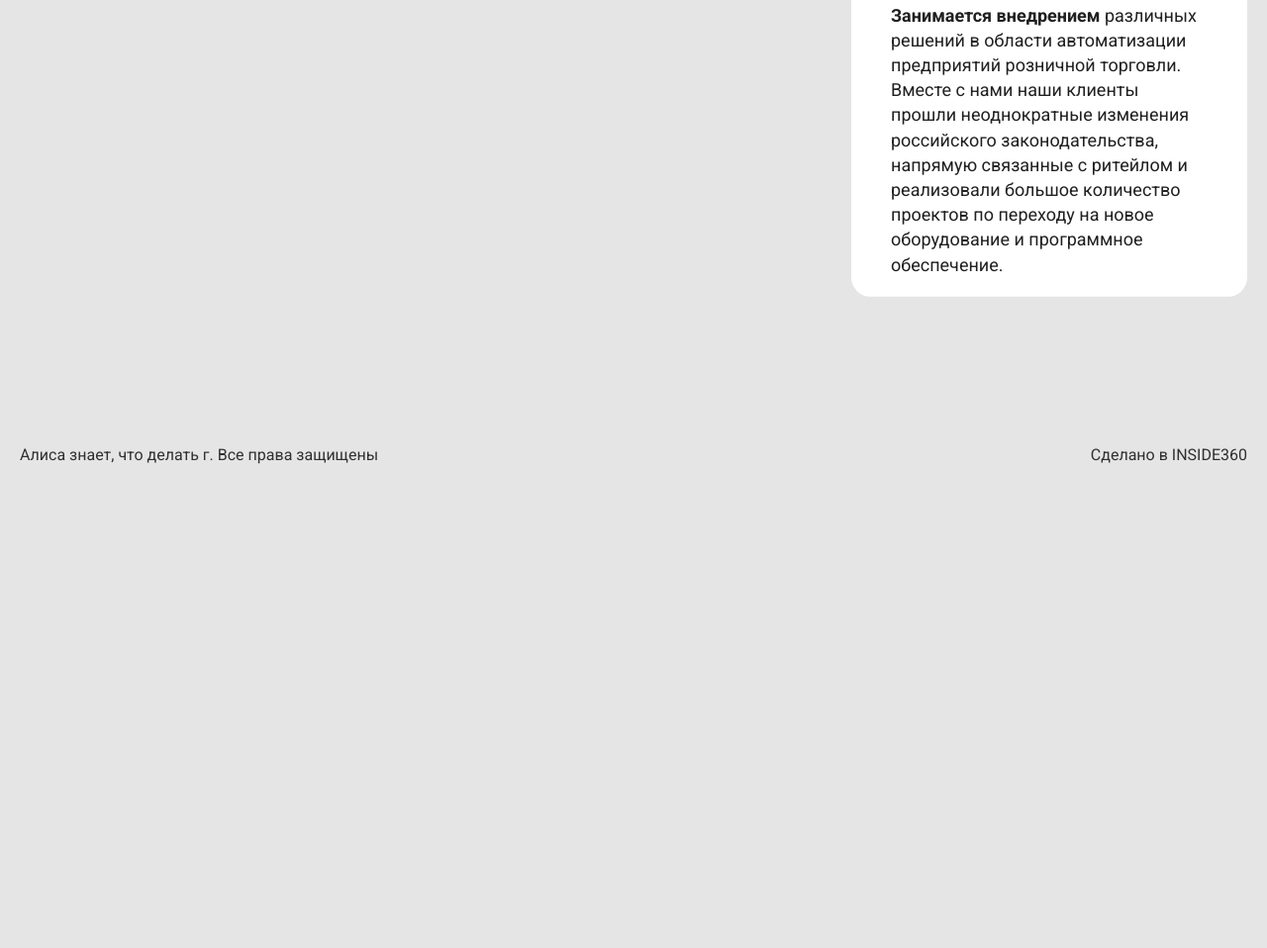
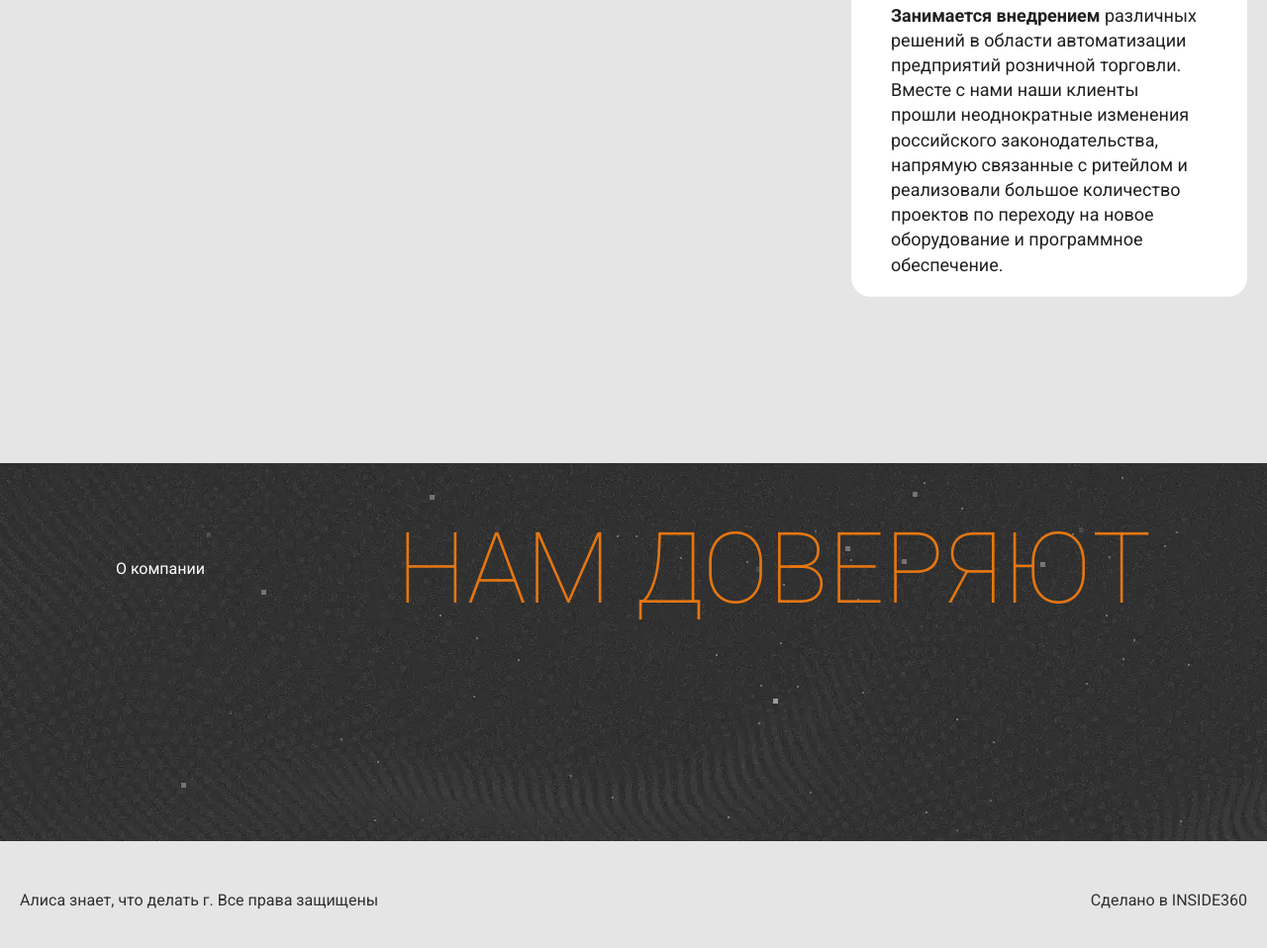
Before and after one commit to blessMe-Padre/belaya, a website with bundled scripts: page index.html in a window 1280 px wide. Shown: the part 1760-2718 px from the top of the page at 99% size. Before the commit the page ends 2292 px from the top, so only its background shows below. Built offline with nearby package versions, Linux system fonts and the light colour scheme; files whose address does not match are found by name.

Commit message:
feat: добавляет стили

```diff
--- a/css/main.css
+++ b/css/main.css
@@ -990,6 +990,30 @@ button.swiper-pagination-bullet{
   .about__wrapper {
     grid-template-columns: 1fr;
   }
+}
+
+.clients {
+  padding: 100px 0;
+  background-image: url('../src/img/bg/clients-bg.webp');
+  background-repeat: no-repeat;
+}
+
+.client__header {
+  display: flex;
+  align-items: center;
+  justify-content: space-around;
+  margin-bottom: 100px;
+}
+
+.client__title {
+  color: #ffffff;
+}
+
+.client__text {
+  font-weight: 100;
+  font-size: 100px;
+  text-transform: uppercase;
+  color: #e47611;
 }
 
 /* Импорт TailWind */
--- a/index.html
+++ b/index.html
@@ -119,6 +119,20 @@
                 </div>
             </section>
 
+            <section class="clients">
+                <div class="container">
+                    <div class="client__header">
+                        <h2 class="client__title">О компании</h2>
+                        <p class="client__text">Нам доверяют</p>
+                    </div>
+
+                    <ul>
+                        <li></li>
+                    </ul>
+
+                </div>
+            </section>
+
         </main>
 
         <footer class="py-12 wow fadeInUp">
--- /dev/null
+++ b/src/block/clients.css
@@ -0,0 +1,24 @@
+.clients {
+    padding: 100px 0;
+
+    background-image: url('../src/img/bg/clients-bg.webp');
+    background-repeat: no-repeat;
+}
+
+.client__header {
+    display: flex;
+    align-items: center;
+    justify-content: space-around;
+    margin-bottom: 100px;
+}
+
+.client__title {
+    color: #ffffff;
+}
+
+.client__text {
+    font-weight: 100;
+    font-size: 100px;
+    text-transform: uppercase;
+    color: #e47611;
+}
--- a/src/input.css
+++ b/src/input.css
@@ -10,6 +10,7 @@
 @import './block/scrool-top.css';
 @import './block/hero.css';
 @import './block/about.css';
+@import './block/clients.css';
 
 /* Импорт TailWind */
 @tailwind base;
```
Also changed, not shown: src/img/bg/clients-bg.webp (added), src/img/clients-image.png (added).
